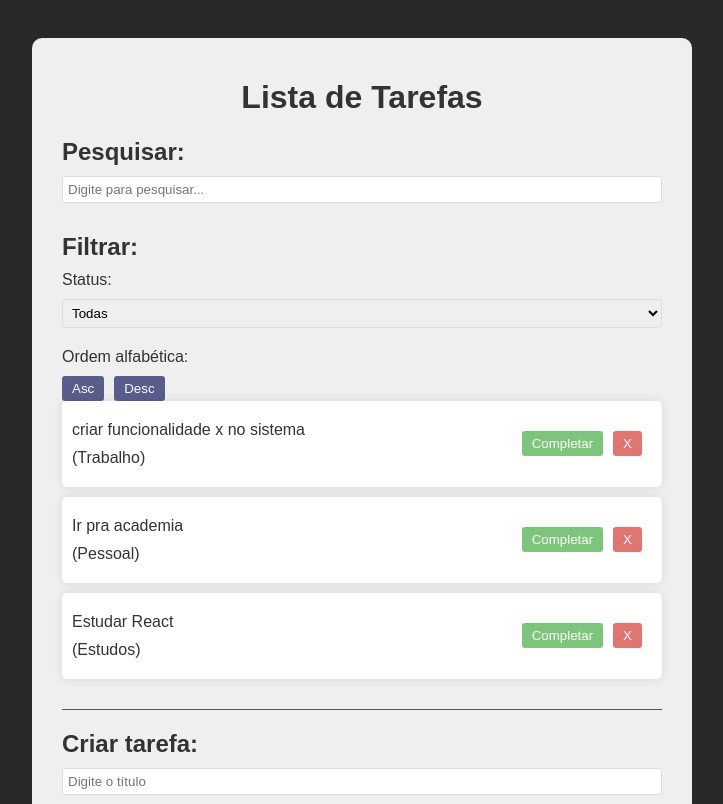
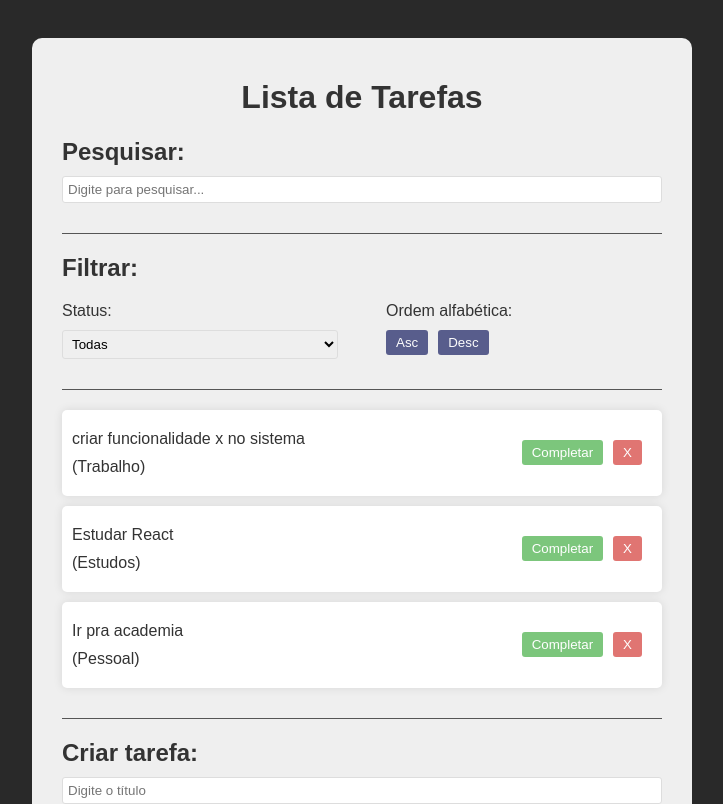
Before and after one commit to SrAbnerP/todo-list, a React (Create React App) app: page / in a window 1280 px wide. Shown: the top 804 px of the page, without its empty margins (278-1001 px from the left). Built offline with nearby package versions, Linux system fonts and the light colour scheme.

Commit message:
add the filter function

```diff
--- a/src/App.css
+++ b/src/App.css
@@ -82,3 +82,20 @@ select {
   border-radius: 3px;
   width: 100%;
 }
+
+.filter,
+.search {
+  border-bottom: 1px solid #555;
+  margin-bottom: 20px;
+  padding-bottom: 20px;
+}
+
+.filter-options {
+  display: flex;
+  justify-content: space-between;
+  gap: 3rem;
+}
+
+.filter-options div {
+  flex: 1 1 0;
+}
--- a/src/App.jsx
+++ b/src/App.jsx
@@ -30,6 +30,10 @@ function App() {
   ]);
 
   const [search, setSearch] = useState("");
+
+  const [filter, setFilter] = useState("All");
+
+  const [sorte, setSorte] = useState("Asc");
 
   const addTodo = (text, category) => {
     const newTodos = [
@@ -67,11 +71,23 @@ function App() {
     <div className="app">
       <h1>Lista de Tarefas</h1>
       <Search search={search} setSearch={setSearch} />
-      <Filter />
+      <Filter filter={filter} setFilter={setFilter} setSorte={setSorte} />
       <div className="todo-list">
         {todos
           .filter((todo) =>
+            filter === "All"
+              ? true
+              : filter === "Completed"
+              ? todo.isCompleted
+              : !todo.isCompleted
+          )
+          .filter((todo) =>
             todo.text.toLowerCase().includes(search.toLowerCase())
+          )
+          .sort((a, b) =>
+            sorte === "Asc"
+              ? a.text.localeCompare(b.text)
+              : b.text.localeCompare(a.text)
           )
           .map((todo) => (
             <Todo
--- a/src/components/Filter.jsx
+++ b/src/components/Filter.jsx
@@ -1,13 +1,13 @@
 import React, { useState } from "react";
 
-const Filter = () => {
+const Filter = ({ filter, setFilter, setSorte }) => {
   return (
     <div className="filter">
       <h2>Filtrar:</h2>
       <div className="filter-options">
         <div>
           <p>Status:</p>
-          <select>
+          <select value={filter} onChange={(e) => setFilter(e.target.value)}>
             <option value="All">Todas</option>
             <option value="Completed">Completas</option>
             <option value="Incomplete">Incompletas</option>
@@ -15,8 +15,8 @@ const Filter = () => {
         </div>
         <div>
           <p>Ordem alfabética:</p>
-          <button>Asc</button>
-          <button>Desc</button>
+          <button onClick={() => setSorte("Asc")}>Asc</button>
+          <button onClick={() => setSorte("Desc")}>Desc</button>
         </div>
       </div>
     </div>
```
